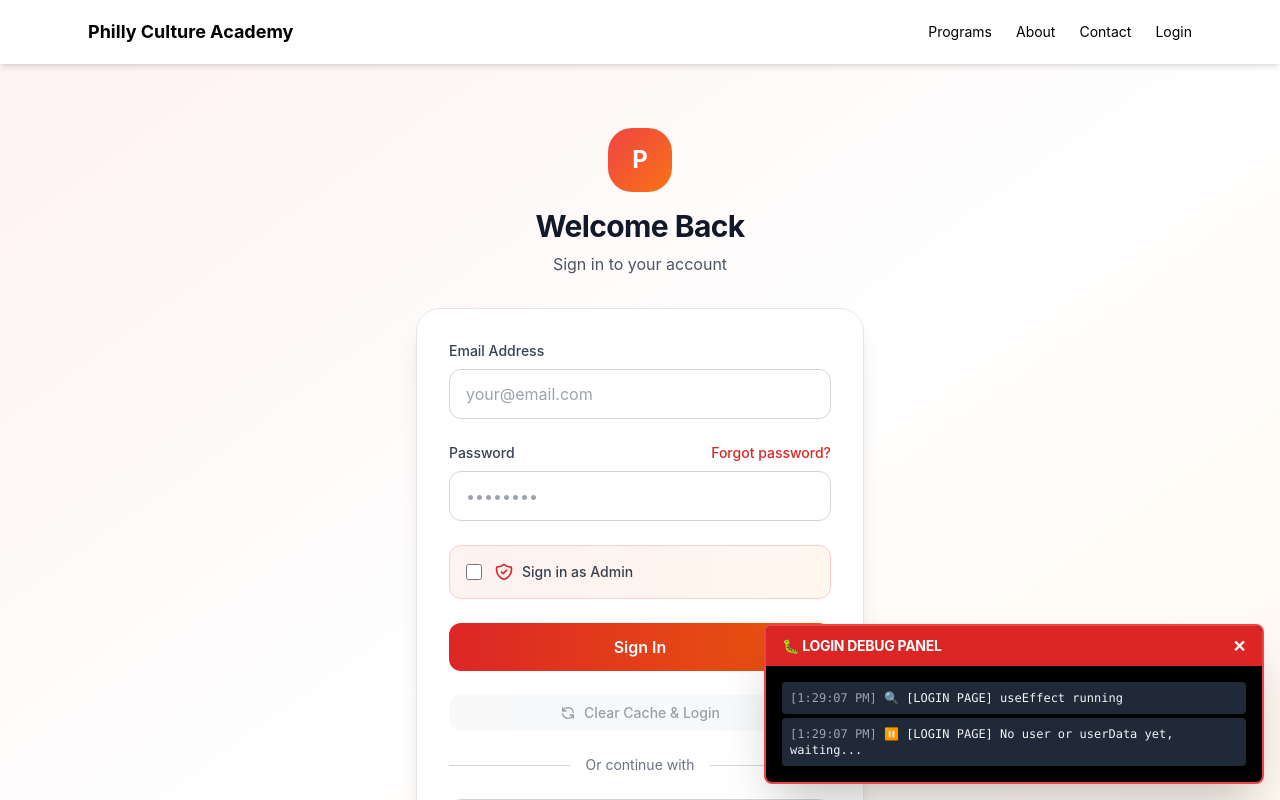
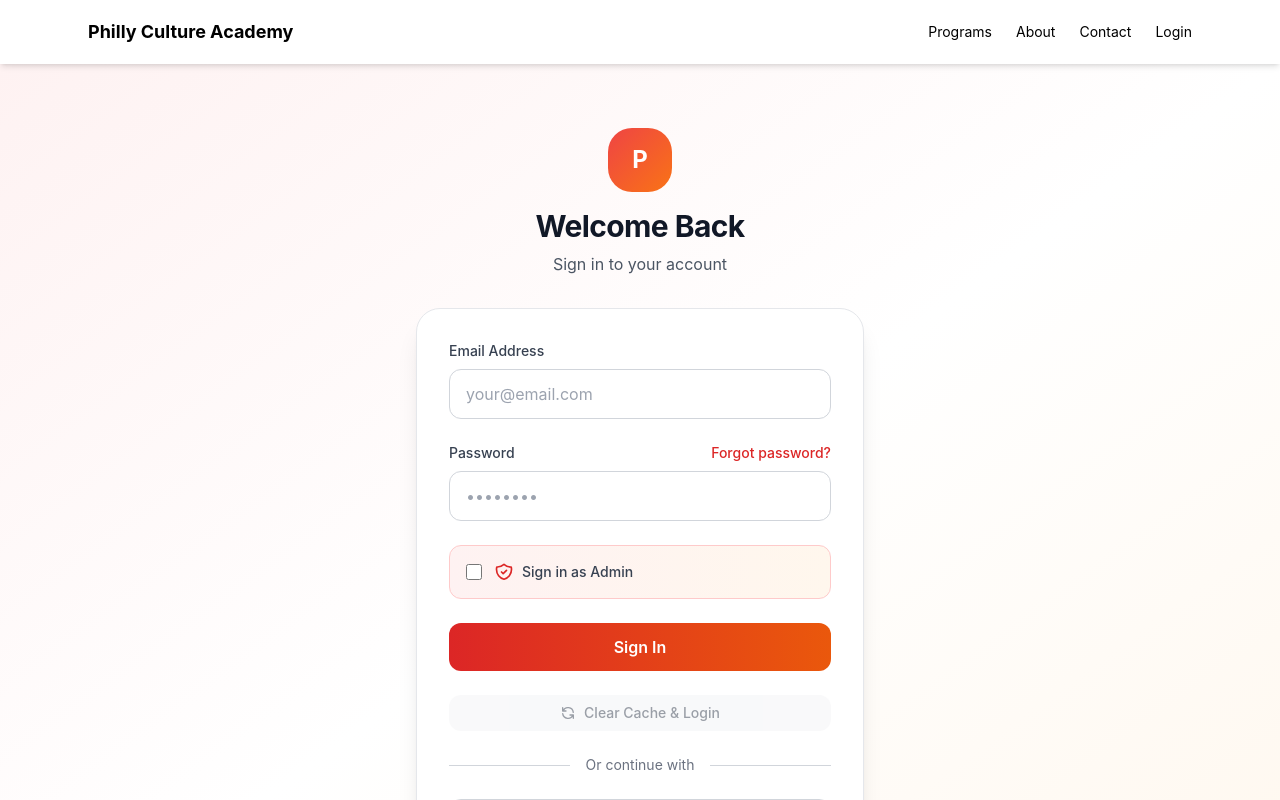
Before and after one commit to shadikamal997/philly-culture2, a Next.js app: page /login in a window 1280 px wide. Shown: the top 800 px of the page. Built offline with nearby package versions, Linux system fonts and the light colour scheme; no server answers.

Commit message:
chore: Remove debug panel from login page

```diff
--- a/app/(auth)/login/page.tsx
+++ b/app/(auth)/login/page.tsx
@@ -5,7 +5,6 @@ import { useRouter, useSearchParams } from "next/navigation";
 import Link from "next/link";
 import { useAuth } from "@/context/AuthContext";
 import toast, { Toaster } from "react-hot-toast";
-import { DebugPanel } from "@/components/DebugPanel";
 
 export default function LoginPage() {
   const router = useRouter();
@@ -404,7 +403,6 @@ export default function LoginPage() {
           </div>
         </div>
       </main>
-      <DebugPanel />
     </>
   );
 }
```
